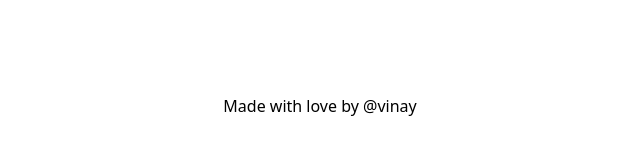
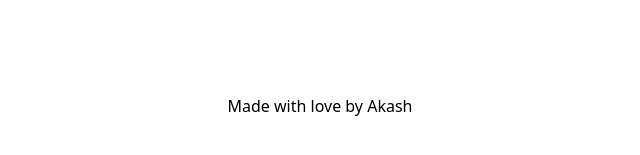
Before and after one commit to akash-agasur/Frontend-Mega-Projects, a plain HTML site: page Real-Estate-Landing-Page/index.html in a window 1280 px wide. Shown: the part 4115-4270 px from the top of the page, 320-960 px from the left. Drawn offline with nearby package versions, Linux system fonts and the light colour scheme; files that its build step writes are made by us from their sources.

Commit message:
name added

```diff
--- a/Real-Estate-Landing-Page/index.html
+++ b/Real-Estate-Landing-Page/index.html
@@ -479,6 +479,6 @@
         </ul>
       </div>
     </footer>
-    <div class="copyright text-center lg:mt-20 py-6">Made with love by @vinay</div>
+    <div class="copyright text-center lg:mt-20 py-6">Made with love by Akash</div>
   </body>
 </html>
```
